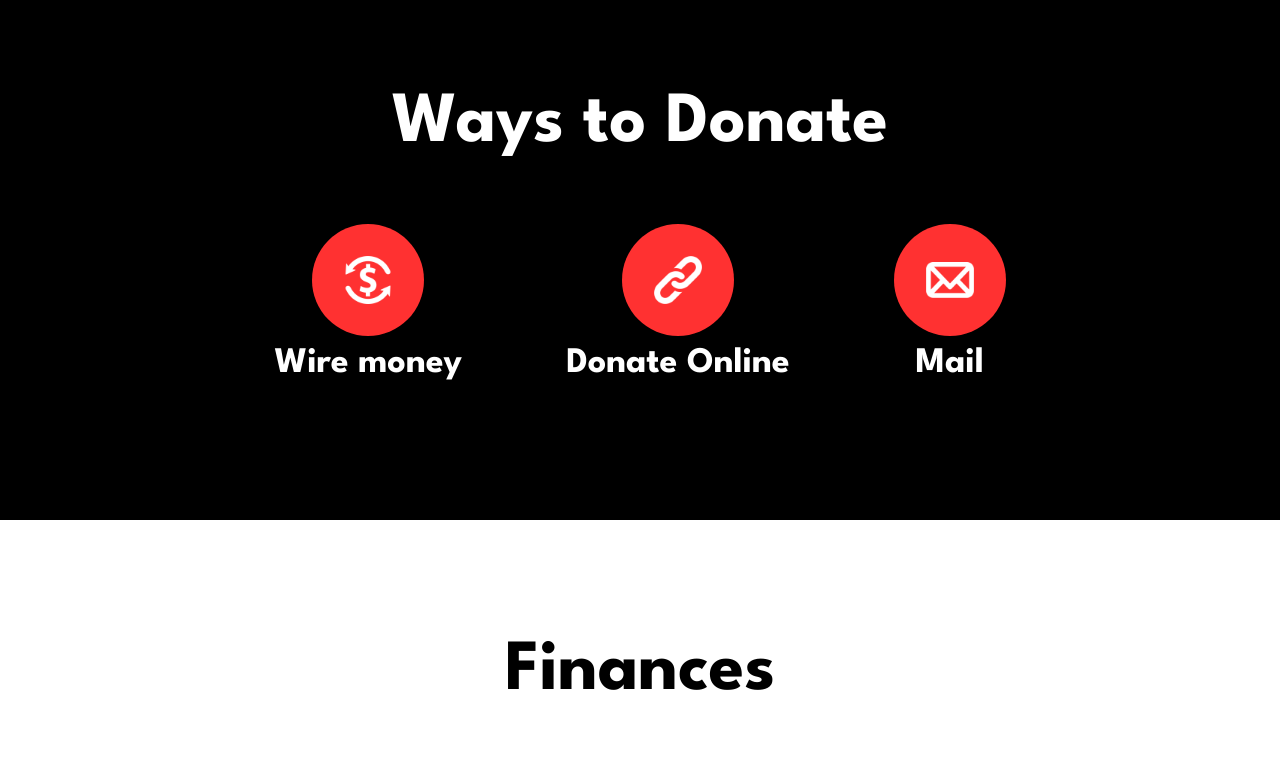
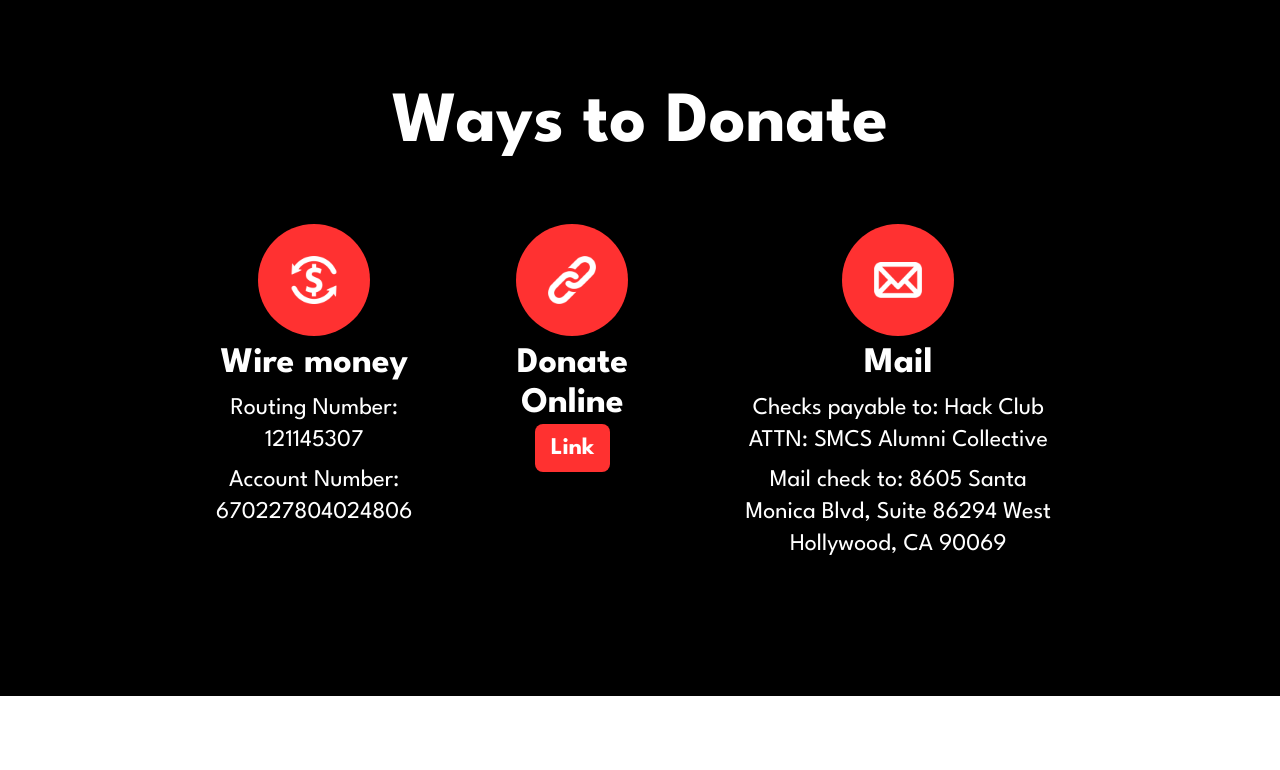
Before and after one commit to byung806/smcs-alumni, a Next.js app: page /donate in a window 1280 px wide. Shown: the part 425-1195 px from the top of the page. Built offline with nearby package versions, Linux system fonts and the light colour scheme.

Commit message:
changes 2

```diff
--- a/src/app/donate/page.tsx
+++ b/src/app/donate/page.tsx
@@ -10,8 +10,7 @@ export default function Donate() {
             <div className="flex flex-col space-y-6 items-center px-44 py-24 bg-black text-white">
                 <p className="text-7xl text-white font-bold pt-5">Ways to Donate</p>
                 <div className="flex flex-col xl:flex-row space-y-6 xl:space-y-0 xl:space-x-6">
-                    <Link className="flex flex-col items-center px-10 py-10 transition duration-300 hover:scale-110"
-                        href="https://www.google.com/maps/place/8605+Santa+Monica+Blvd,+West+Hollywood,+CA+90069/@34.0880523,-118.3821239,17z/data=!3m1!4b1!4m6!3m5!1s0x80c2bebb02602b33:0x60072fd68413ee3c!8m2!3d34.0880523!4d-118.379549!16s%2Fg%2F11c2fk1tkn?entry=ttu&g_ep=EgoyMDI1MDEwMS4wIKXMDSoASAFQAw%3D%3D"
+                    <div className="flex flex-col items-center px-10 py-10"
                     >
                         <div className="rounded-full bg-[#ff3131] p-2 px-8 flex w-28 h-28 items-center justify-center">
                             <Image
@@ -22,8 +21,10 @@ export default function Donate() {
                             />
                         </div>
                         <p className="text-4xl font-bold text-center pt-2">Wire money</p>
-                    </Link>
-                    <Link className="flex flex-col items-center px-10 py-10 transition duration-300 hover:scale-110"
+                        <p className="text-2xl text-center pt-2">Routing Number: 121145307</p>
+                        <p className="text-2xl text-center pt-2">Account Number: 670227804024806</p>
+                    </div>
+                    <Link className="flex flex-col items-center px-10 py-10"
                         href="https://hcb.hackclub.com/donations/start/smcs-alumni-collective"
                     >
                         <div className="rounded-full bg-[#ff3131] p-2 px-8 flex w-28 h-28 items-center justify-center">
@@ -35,9 +36,9 @@ export default function Donate() {
                             />
                         </div>
                         <p className="text-4xl font-bold text-center pt-2">Donate Online</p>
+                        <Link href="https://hcb.hackclub.com/donations/start/smcs-alumni-collective" className="text-2xl font-bold px-4 py-2 bg-[#ff3130] text-white rounded-lg transition duration-300 hover:scale-105">Link</Link>
                     </Link>
-                    <Link className="flex flex-col items-center px-10 py-10 transition duration-300 hover:scale-110"
-                        href="mailto:chris@breadchris.com"
+                    <div className="flex flex-col items-center px-10 py-10"
                     >
                         <div className="rounded-full bg-[#ff3131] p-2 px-8 flex w-28 h-28 items-center justify-center">
                             <Image
@@ -48,7 +49,9 @@ export default function Donate() {
                             />
                         </div>
                         <p className="text-4xl font-bold text-center pt-2">Mail</p>
-                    </Link>
+                        <p className="text-2xl text-center pt-2">Checks payable to: Hack Club ATTN: SMCS Alumni Collective</p>
+                        <p className="text-2xl text-center pt-2">Mail check to: 8605 Santa Monica Blvd, Suite 86294 West Hollywood, CA 90069</p>
+                    </div>
                 </div>
             </div>
             <Finances />
```
